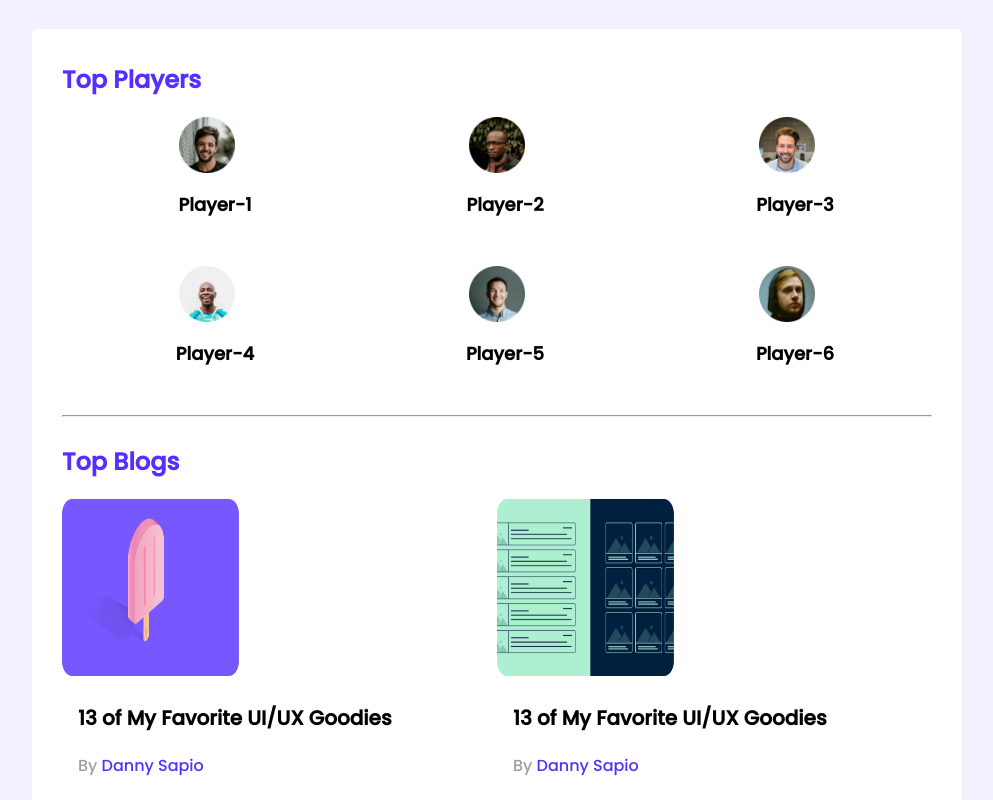
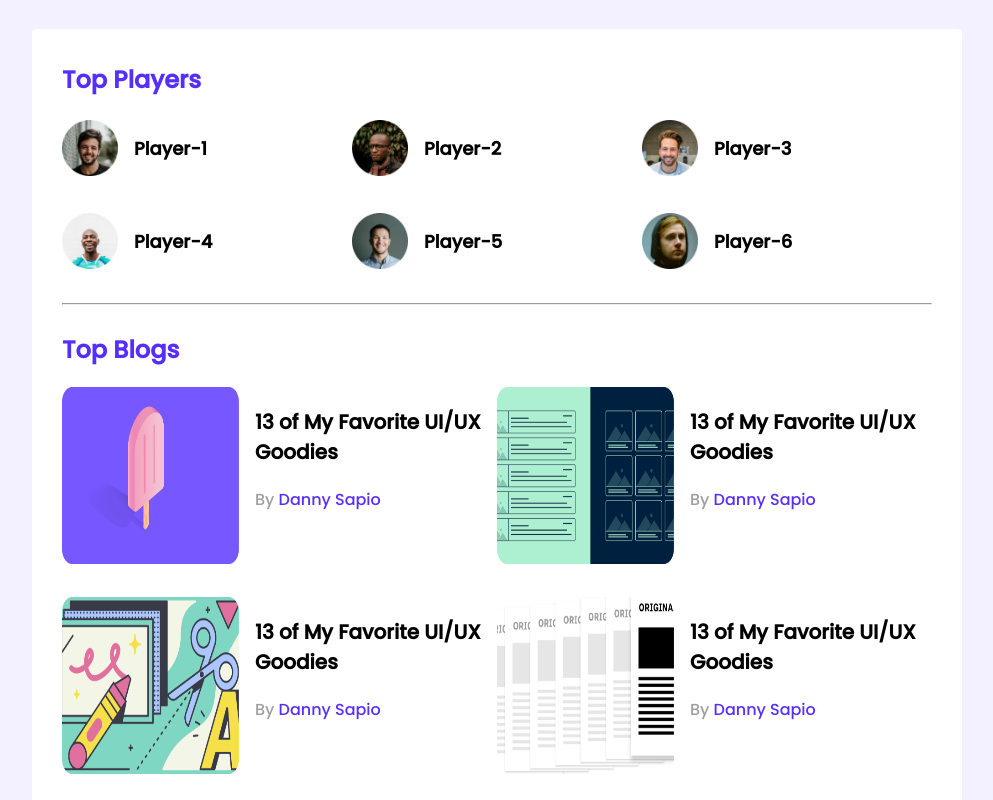
Before and after one commit to arshiha/leader-board-css3, a plain HTML site: page index.html in a window 1280 px wide. Shown: the top 800 px of the page, without its empty margins (143-1136 px from the left). Drawn offline with Linux system fonts and the light colour scheme.

Commit message:
projects added

```diff
--- a/styles/style.css
+++ b/styles/style.css
@@ -117,9 +117,7 @@ courses styles
         grid-template-columns: repeat(1, 1fr);
     }
 }
-.player, .blog{
-    flex-direction: column;
-}
+
 
 
 /* tablet devise */
```
